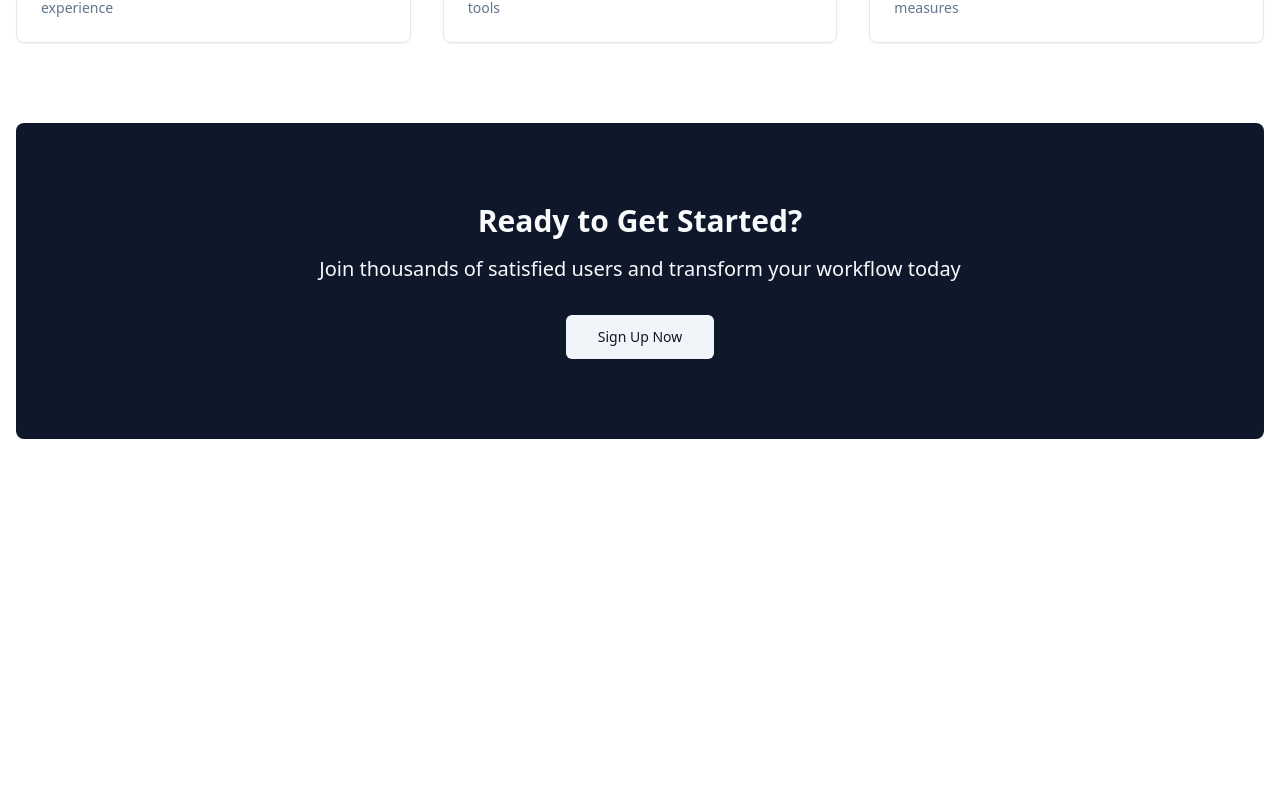
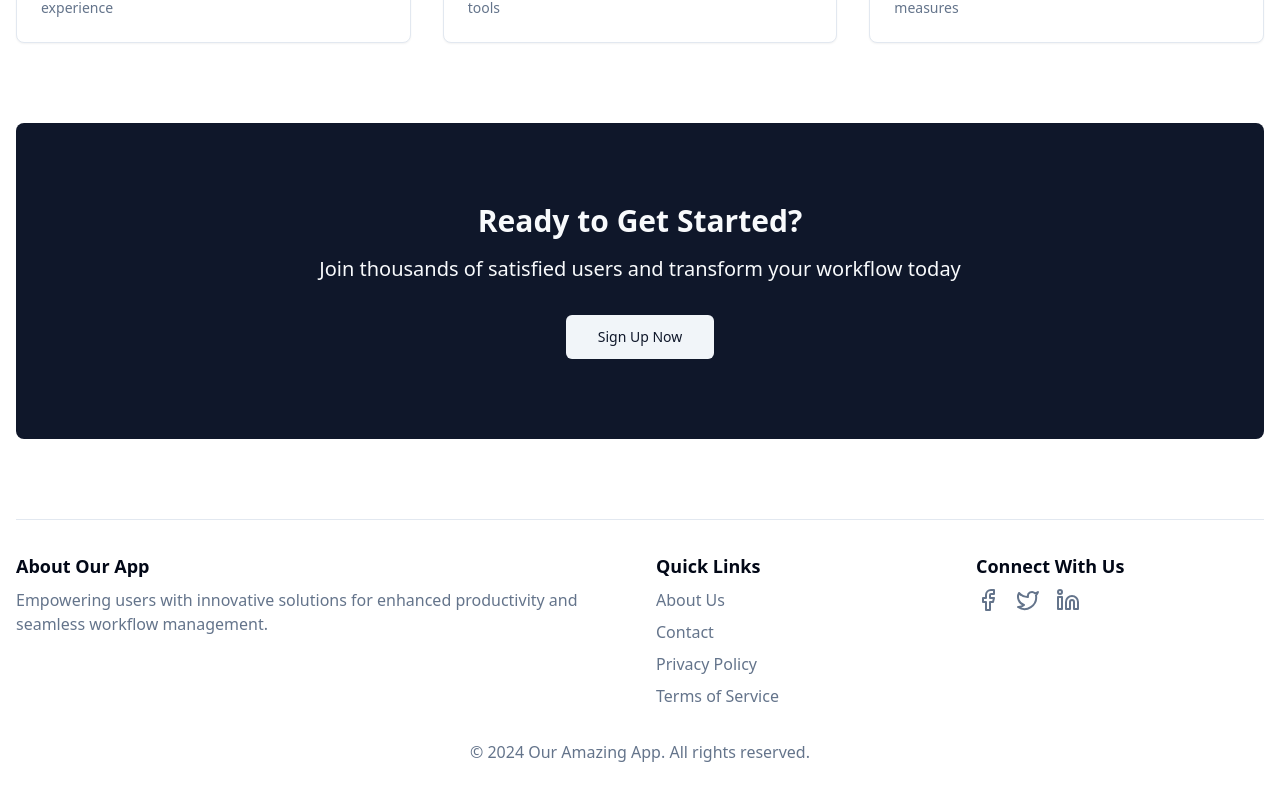
Before and after one commit to GPT-Engineer-App-Dev/foundation-fun, a React (Vite) app: page / in a window 1280 px wide. Shown: the part 675-1475 px from the top of the page. Before the commit the page ends 1146 px from the top, so only its background shows below. Built offline with nearby package versions, Linux system fonts and the light colour scheme.

Commit message:
Add footer section to landing page

```diff
--- a/src/pages/Index.jsx
+++ b/src/pages/Index.jsx
@@ -1,6 +1,8 @@
 import React from 'react';
 import { Button } from "@/components/ui/button";
 import { Card, CardContent, CardDescription, CardHeader, CardTitle } from "@/components/ui/card";
+import { Separator } from "@/components/ui/separator";
+import { Facebook, Twitter, Linkedin } from 'lucide-react';
 
 const Index = () => {
   return (
@@ -49,6 +51,43 @@ const Index = () => {
         <p className="text-xl mb-8">Join thousands of satisfied users and transform your workflow today</p>
         <Button variant="secondary" size="lg">Sign Up Now</Button>
       </section>
+
+      {/* Footer Section */}
+      <footer className="mt-20 pb-8">
+        <Separator className="mb-8" />
+        <div className="grid grid-cols-1 md:grid-cols-4 gap-8">
+          <div className="col-span-1 md:col-span-2">
+            <h3 className="text-lg font-semibold mb-2">About Our App</h3>
+            <p className="text-muted-foreground">Empowering users with innovative solutions for enhanced productivity and seamless workflow management.</p>
+          </div>
+          <div>
+            <h3 className="text-lg font-semibold mb-2">Quick Links</h3>
+            <ul className="space-y-2">
+              <li><a href="#" className="text-muted-foreground hover:text-primary">About Us</a></li>
+              <li><a href="#" className="text-muted-foreground hover:text-primary">Contact</a></li>
+              <li><a href="#" className="text-muted-foreground hover:text-primary">Privacy Policy</a></li>
+              <li><a href="#" className="text-muted-foreground hover:text-primary">Terms of Service</a></li>
+            </ul>
+          </div>
+          <div>
+            <h3 className="text-lg font-semibold mb-2">Connect With Us</h3>
+            <div className="flex space-x-4">
+              <a href="#" className="text-muted-foreground hover:text-primary">
+                <Facebook className="h-6 w-6" />
+              </a>
+              <a href="#" className="text-muted-foreground hover:text-primary">
+                <Twitter className="h-6 w-6" />
+              </a>
+              <a href="#" className="text-muted-foreground hover:text-primary">
+                <Linkedin className="h-6 w-6" />
+              </a>
+            </div>
+          </div>
+        </div>
+        <div className="mt-8 text-center text-muted-foreground">
+          <p>&copy; 2024 Our Amazing App. All rights reserved.</p>
+        </div>
+      </footer>
     </div>
   );
 };
```
